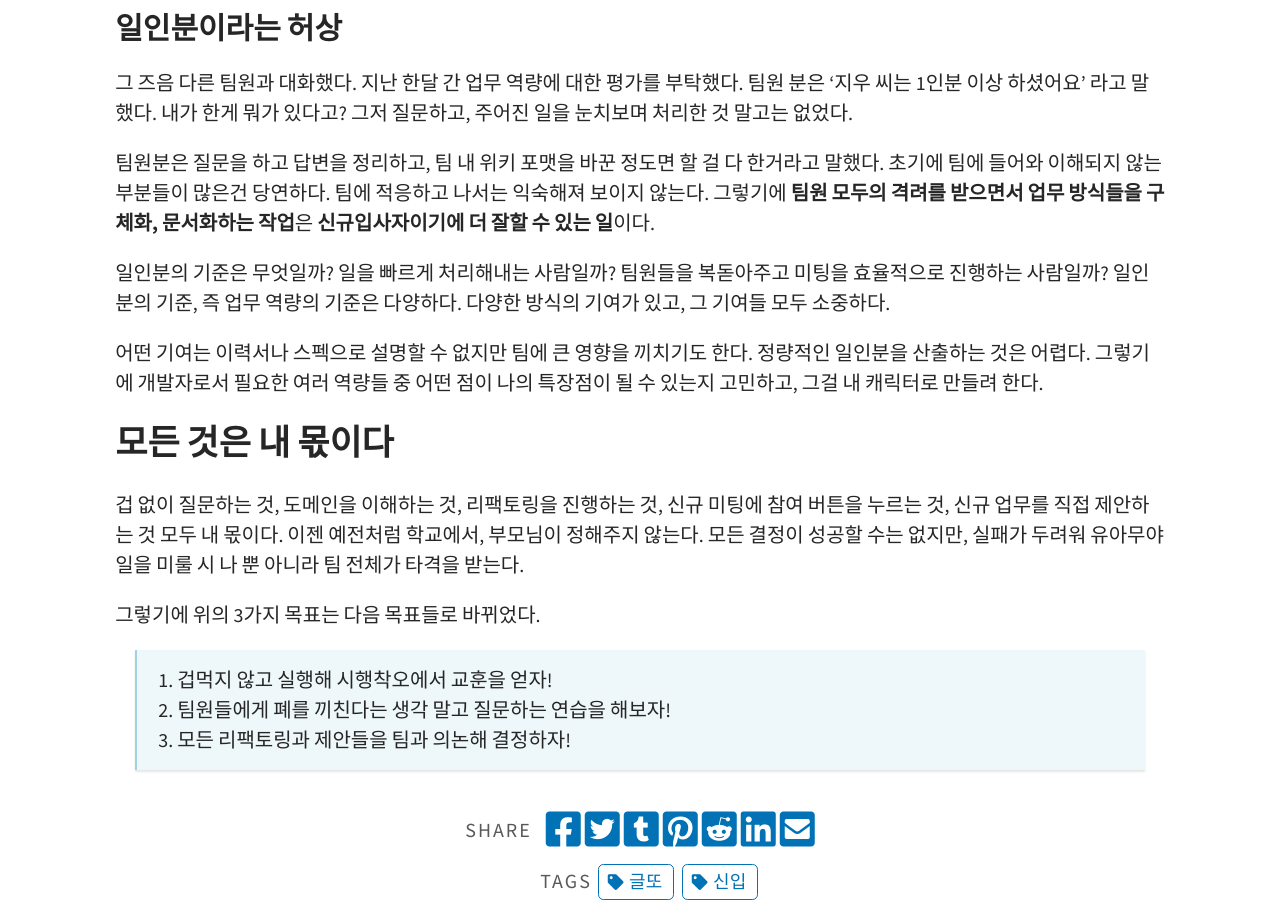
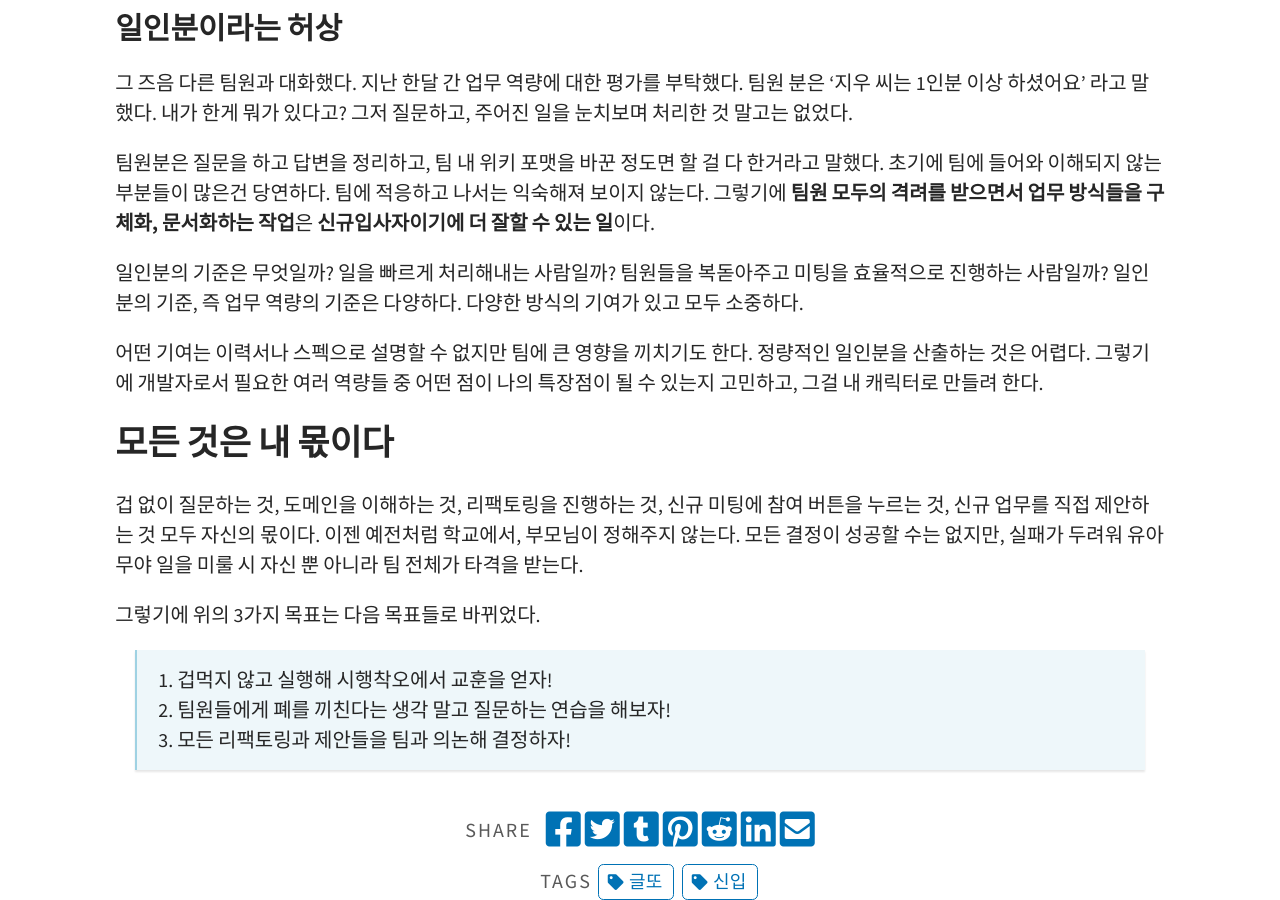
Before and after one commit to BETTERFUTURE4/betterfuture4.github.io, a Jekyll site: the page built from _posts/2022-02-12-gultto.md, in a window 1280 px wide and 900 px high, scrolled down 1877 px. Built offline with Jekyll 4.4.1, drawn with Linux system fonts in a browser that asks for light colours; some of the changed text lies outside the part shown.

Commit message:
title: 2023년 1월 회고 수정

```diff
--- a/_posts/2022-02-12-gultto.md
+++ b/_posts/2022-02-12-gultto.md
@@ -36,7 +36,7 @@ categories: 회고
 
 감사한만큼 무서웠다. 팀 일정이 밀리면 어쩌지? 내 마음 속 회사는 정글이고, 나는 민폐 끼치는 장그래였다. 그러다가 팀장님과 1on1을 진행했고 막막한 마음으로 '신입으로서 갖춰야 할 역량'에 대해 질문했다. 당시 들었던 얘기는 놀라웠다.
 
-> 우선 '신입'이란 단어를 잊어야 했다. 팀장님은 신입 대신 '신규입사자' 용어를 제안하셨다.
+> '신입'이란 단어를 잊어라. 정 그러면 신입 대신 '신규입사자' 용어를 쓰자.
 
 신규입사자도 똑같은 입사자이다. 팀원으로써의 역량이 곧 신입으로써의 역량이다. 오히려 나 자신을 신입이란 틀에 가둬 무언가를 더 못하거나, 더 잘해야 한다는 강박을 갖는 것이 역효과가 날 수도 있다.
 
@@ -56,13 +56,13 @@ categories: 회고
 
 팀원분은 질문을 하고 답변을 정리하고, 팀 내 위키 포맷을 바꾼 정도면 할 걸 다 한거라고 말했다. 초기에 팀에 들어와 이해되지 않는 부분들이 많은건 당연하다. 팀에 적응하고 나서는 익숙해져 보이지 않는다. 그렇기에 **팀원 모두의 격려를 받으면서 업무 방식들을 구체화, 문서화하는 작업**은 **신규입사자이기에 더 잘할 수 있는 일**이다.
 
-일인분의 기준은 무엇일까? 일을 빠르게 처리해내는 사람일까? 팀원들을 복돋아주고 미팅을 효율적으로 진행하는 사람일까? 일인분의 기준, 즉 업무 역량의 기준은 다양하다. 다양한 방식의 기여가 있고, 그 기여들 모두 소중하다.
+일인분의 기준은 무엇일까? 일을 빠르게 처리해내는 사람일까? 팀원들을 복돋아주고 미팅을 효율적으로 진행하는 사람일까? 일인분의 기준, 즉 업무 역량의 기준은 다양하다. 다양한 방식의 기여가 있고 모두 소중하다.
 
 어떤 기여는 이력서나 스펙으로 설명할 수 없지만 팀에 큰 영향을 끼치기도 한다. 정량적인 일인분을 산출하는 것은 어렵다. 그렇기에 개발자로서 필요한 여러 역량들 중 어떤 점이 나의 특장점이 될 수 있는지 고민하고, 그걸 내 캐릭터로 만들려 한다.
 
 ## 모든 것은 내 몫이다
 
-겁 없이 질문하는 것, 도메인을 이해하는 것, 리팩토링을 진행하는 것, 신규 미팅에 참여 버튼을 누르는 것, 신규 업무를 직접 제안하는 것 모두 내 몫이다. 이젠 예전처럼 학교에서, 부모님이 정해주지 않는다. 모든 결정이 성공할 수는 없지만, 실패가 두려워 유아무야 일을 미룰 시 나 뿐 아니라 팀 전체가 타격을 받는다.
+겁 없이 질문하는 것, 도메인을 이해하는 것, 리팩토링을 진행하는 것, 신규 미팅에 참여 버튼을 누르는 것, 신규 업무를 직접 제안하는 것 모두 자신의 몫이다. 이젠 예전처럼 학교에서, 부모님이 정해주지 않는다. 모든 결정이 성공할 수는 없지만, 실패가 두려워 유아무야 일을 미룰 시 자신 뿐 아니라 팀 전체가 타격을 받는다.
 
 그렇기에 위의 3가지 목표는 다음 목표들로 바뀌었다.
 
```
